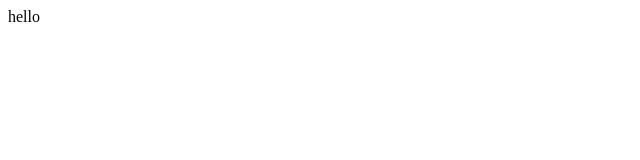
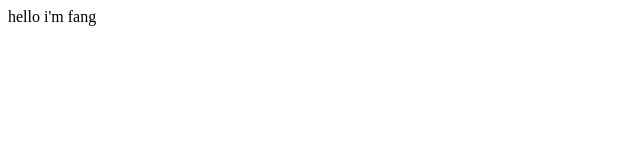
Before and after one commit to fanbiho/fang, a plain HTML site: page index.html in a window 1280 px wide. Shown: the full height of the page, 0-640 px from the left. Drawn offline with Linux system fonts and the light colour scheme.

Commit message:
修改index.html

```diff
--- a/index.html
+++ b/index.html
@@ -7,5 +7,6 @@
 </head>
 <body
     <h3>hello</h3>
+    i'm fang
 </body>
 </html>
```
